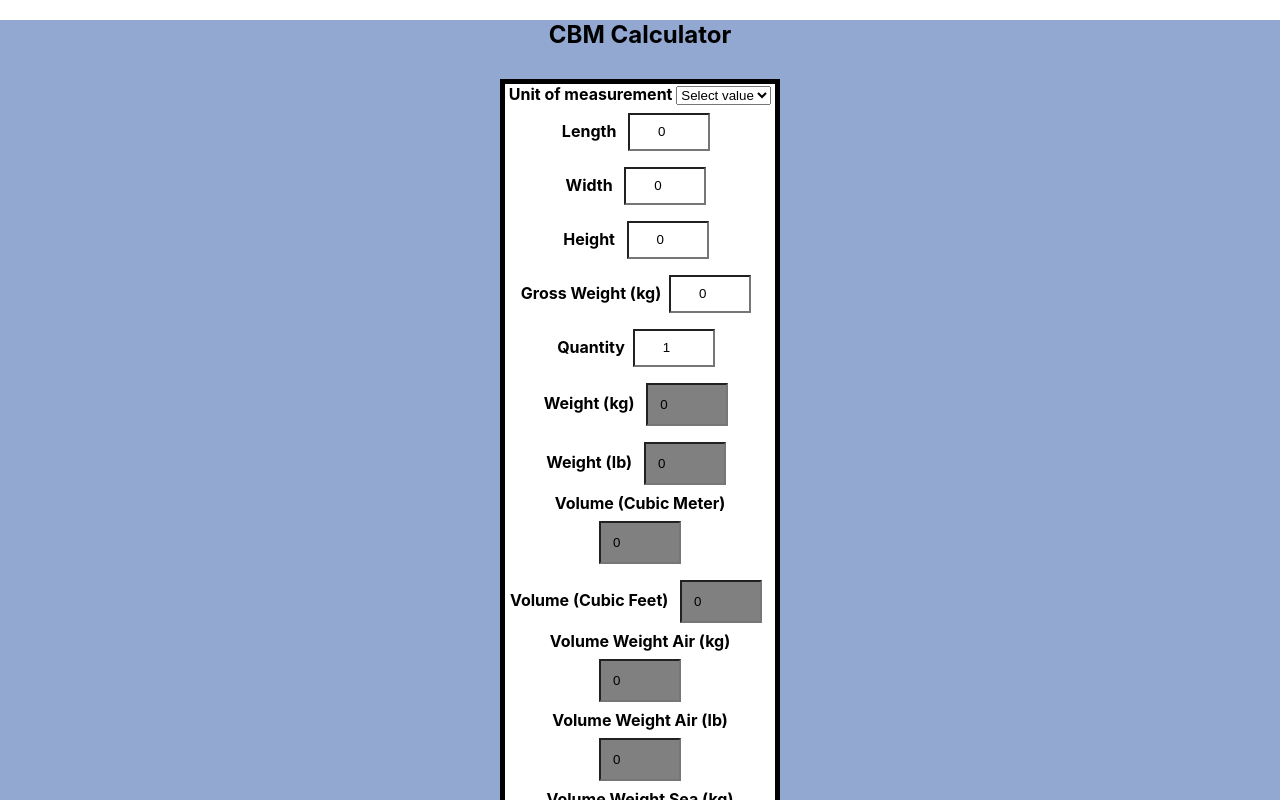
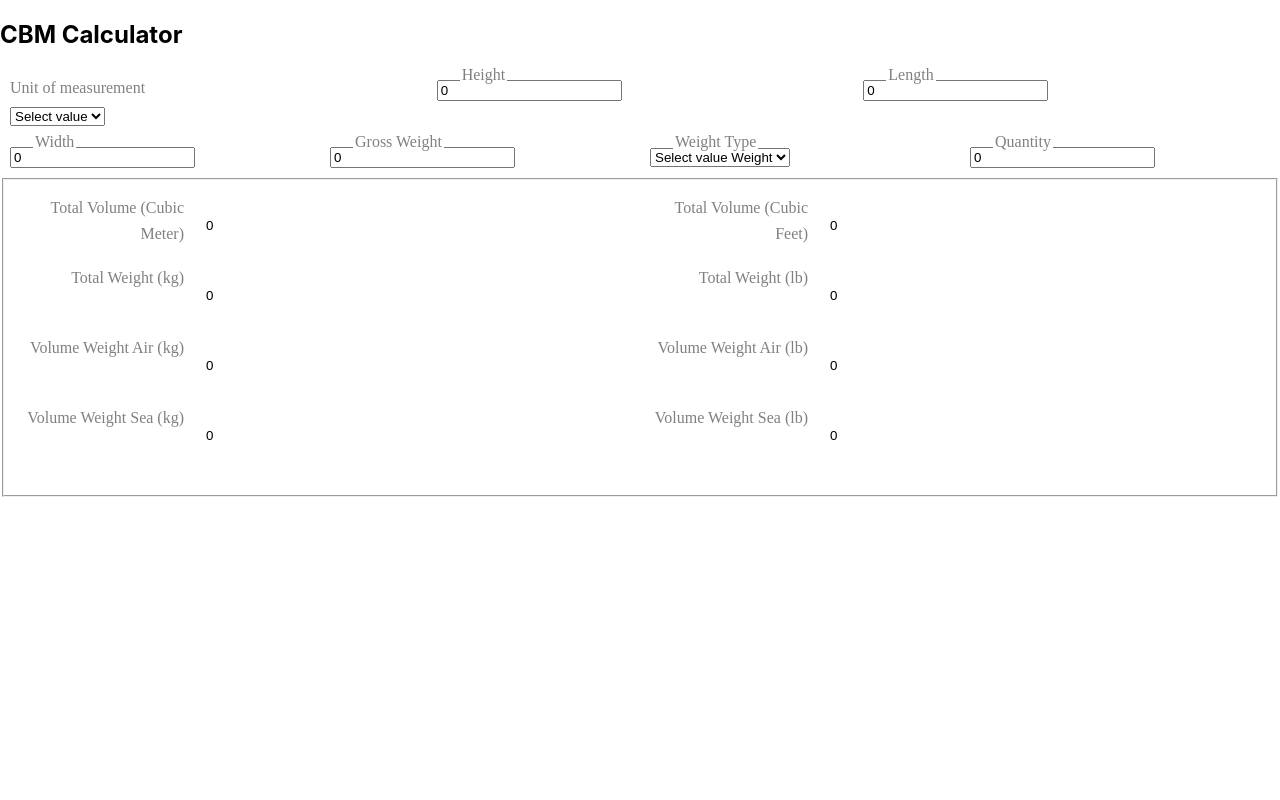
Before and after one commit to Sparsh0212/CBM-Calculator, a React (Create React App) app: page / in a window 1280 px wide. Shown: the top 800 px of the page. Built offline with nearby package versions, Linux system fonts and the light colour scheme.

Commit message:
Added weight dropdown and modifications in css

```diff
--- a/src/App.css
+++ b/src/App.css
@@ -1,38 +1,44 @@
-.App {
-  text-align: center;
+
+.textOnInput {
+  position: relative;
+}
+.textOnInput label {
+  position: absolute;
+  top: -15px;
+  left: 23px;
+  padding: 2px;
+  z-index: 1;
+}
+.textOnInput label:after {
+  content: " ";
+  background-color: #fff;
+  width: 100%;
+  height: 10px;
+  position: absolute;
+  left: 0;
+  bottom: 0;
+  z-index: -1;
+}
+label {
+  color: grey;
+  font-family: Times New Roman;
+  font-weight: 500;
+  display: flex;
+  margin-bottom: .5rem;
+}
+.form-control {
+  box-shadow: none !important;
+
 }
 
-.App-logo {
-  height: 40vmin;
-  pointer-events: none;
+.row {
+  display: flex;
 }
 
-@media (prefers-reduced-motion: no-preference) {
-  .App-logo {
-    animation: App-logo-spin infinite 20s linear;
-  }
+/* Create two equal columns that sits next to each other */
+.column {
+  flex: 50%;
+  padding: 10px;
+
+
 }
-
-.App-header {
-  background-color: #282c34;
-  min-height: 100vh;
-  display: flex;
-  flex-direction: column;
-  align-items: center;
-  justify-content: center;
-  font-size: calc(10px + 2vmin);
-  color: white;
-}
-
-.App-link {
-  color: #61dafb;
-}
-
-@keyframes App-logo-spin {
-  from {
-    transform: rotate(0deg);
-  }
-  to {
-    transform: rotate(360deg);
-  }
-}
--- a/src/App.js
+++ b/src/App.js
@@ -19,22 +19,31 @@ function App() {
   const [height, setHeight] = useState(0);
   const [cubicVolume, setCubicVolume] = useState(length * width * height);
   const [OptionValue, setOptionValue] = useState("");
-  const [quantity, setQuantity] = useState(1);
+  const [quantity, setQuantity] = useState(0);
   const [cubicFeet, setCubicFeet] = useState(0);
   const [volumeWeightAirKG, setVolumeWeightAirKG] = useState(0);
   const [volumeWeightAirLB, setVolumeWeightAirLB] = useState(0);
   const [volumeWeightSeaKG, setVolumeWeightSeaKG] = useState(0);
   const [volumeWeightSeaLB, setVolumeWeightSeaLB] = useState(0);
-  // const [radio, setRadio] = useState("");
   const [grossWeightValue, setGrossWeightValue] = useState(0);
   const [weightKG, setWeightKG] = useState(0);
   const [weightLB, setWeightLB] = useState(0);
+  const [weightType, setWeightType] = useState("");
 
   const handleSelectionMeasurement = (e) => {
     reset();
     console.log(e.target.value);
     var a = e.target.value;
-    setOptionValue(a);
+    setOptionValue(a);      //have to reset the quantity in order to calculate the weight
+
+
+  }
+
+  const handleSelectionWeight = (e) => {
+    setQuantity(0);
+    console.log(e.target.value);
+    var a = e.target.value;
+    setWeightType(a);
 
 
 
@@ -45,7 +54,7 @@ function App() {
     setLength(0);
     setWidth(0);
     setCubicVolume(0);
-    setQuantity(1);
+    setQuantity(0);
     setOptionValue("");
     setWeightKG(0);
     setWeightLB(0);
@@ -63,30 +72,30 @@ function App() {
     backgroundColor: 'white'
   }
 
-  const headerStyle = {
-    backgroundColor: '#92a8d1'
+
+
+  const labelStyle = {
+    fontWeight: 'normal',
+    color: 'grey',
+    fontFamily: "Times New Roman",
+    display: 'flex',
+    flexDirection: 'row',
+    justifyContent: 'flex-end',
+    textAlign: 'right',
+    width: '400px',
+    lineHeight: '26px',
+    marginBottom: '10px'
   }
 
-  const labelStyle = {
-    fontWeight: 'bolder'
-  }
-
-  const borderStyle = {
-    border: '5px solid black',
-    align: 'center',
-    marginTop: '30px',
-    marginLeft: '500px',
-    marginRight: '500px',
-    marginBottom: '50px',
-    backgroundColor: 'white'
-  }
 
   const readInputStyle = {
-    backgroundColor: 'grey',
+    border: 'none',
     width: '20%',
-    height: '10%',
     padding: '12px',
     margin: '8px',
+    height: '20px',
+    flex: '0 0 200px',
+    marginLeft: '10px'
 
   }
 
@@ -102,8 +111,16 @@ function App() {
       setVolumeWeightAirKG((quantity * vol * convertCentimeter) / 6000);
       setVolumeWeightAirLB(((quantity * vol * convertCentimeter) / 6000) * 2.205);
       setVolumeWeightSeaKG((quantity * vol * convertCentimeter) / 1000);
+      if (weightType === "kg") {
         setWeightKG(quantity * grossWeightValue);
         setWeightLB(quantity * grossWeightValue * 2.205);
+
+      }
+      if (weightType === "lb") {
+        setWeightKG(quantity * grossWeightValue * 0.453);
+        setWeightLB(quantity * grossWeightValue);
+
+      }
 
     }
     if (OptionValue === "centi") {
@@ -117,11 +134,20 @@ function App() {
       setVolumeWeightAirLB(((quantity * vol) / 6000) * 2.205);
       setVolumeWeightSeaKG((quantity * vol) / 1000);
       setVolumeWeightSeaLB(((quantity * vol) / 1000) * 2.205);
+      if (weightType === "kg") {
         setWeightKG(quantity * grossWeightValue);
         setWeightLB(quantity * grossWeightValue * 2.205);
 
       }
+      if (weightType === "lb") {
+        setWeightKG(quantity * grossWeightValue * 0.453);
+        setWeightLB(quantity * grossWeightValue);
+
+      }
+    }
     if (OptionValue === "meter") {
+      console.log("Option Value selected is " + OptionValue);
+
       let vol = length * width * height;
       let convertCentimeter = 100 * 100 * 100;
       let convertFeet = 3.281 * 3.281 * 3.281;
@@ -132,8 +158,18 @@ function App() {
       setVolumeWeightAirLB(((quantity * vol * convertCentimeter) / 6000) * 2.205);
       setVolumeWeightSeaKG((quantity * vol * convertCentimeter) / 1000);
       setVolumeWeightSeaLB(((quantity * vol * convertCentimeter) / 1000) * 2.205);
+      if (weightType === "kg") {
         setWeightKG(quantity * grossWeightValue);
         setWeightLB(quantity * grossWeightValue * 2.205);
+
+      }
+      if (weightType === "lb") {
+        setWeightKG(quantity * grossWeightValue * 0.453);
+        setWeightLB(quantity * grossWeightValue);
+
+      }
+
+
 
 
     }
@@ -149,8 +185,17 @@ function App() {
       setVolumeWeightAirLB(((quantity * vol * convertCentimeter) / 6000) * 2.205);
       setVolumeWeightSeaKG((quantity * vol * convertCentimeter) / 1000);
       setVolumeWeightSeaLB(((quantity * vol * convertCentimeter) / 1000) * 2.205);
+
+      if (weightType === "kg") {
         setWeightKG(quantity * grossWeightValue);
         setWeightLB(quantity * grossWeightValue * 2.205);
+
+      }
+      if (weightType === "lb") {
+        setWeightKG(quantity * grossWeightValue * 0.453);
+        setWeightLB(quantity * grossWeightValue);
+
+      }
 
 
     }
@@ -165,8 +210,17 @@ function App() {
       setVolumeWeightAirLB(((quantity * vol * convertCentimeter) / 6000) * 2.205);
       setVolumeWeightSeaKG((quantity * vol * convertCentimeter) / 1000);
       setVolumeWeightSeaLB(((quantity * vol * convertCentimeter) / 1000) * 2.205);
+
+      if (weightType === "kg") {
         setWeightKG(quantity * grossWeightValue);
         setWeightLB(quantity * grossWeightValue * 2.205);
+
+      }
+      if (weightType === "lb") {
+        setWeightKG(quantity * grossWeightValue * 0.453);
+        setWeightLB(quantity * grossWeightValue);
+
+      }
 
 
     }
@@ -182,37 +236,32 @@ function App() {
       setVolumeWeightAirLB(((quantity * vol * convertCentimeter) / 6000) * 2.205);
       setVolumeWeightSeaKG((quantity * vol * convertCentimeter) / 1000);
       setVolumeWeightSeaLB(((quantity * vol * convertCentimeter) / 1000) * 2.205);
+      if (weightType === "kg") {
         setWeightKG(quantity * grossWeightValue);
         setWeightLB(quantity * grossWeightValue * 2.205);
+
+      }
+      if (weightType === "lb") {
+        setWeightKG(quantity * grossWeightValue * 0.453);
+        setWeightLB(quantity * grossWeightValue);
+
+      }
 
     }
 
   }
 
 
-  const measurementOptions = [
-    {
-      value : "centi",
-      label : "cm"
-    },
-    {
-      value : "mili",
-      label : "mm"
-    },
-    {
-      value : "meter",
-      label : "meter"
-    }
-  ];
 
   return (
     <div className="App">
-      <div style={headerStyle}>
+
       <h2>CBM Calculator</h2>
 
 
-        <div style={borderStyle} >
-          <label style={labelStyle} >Unit of measurement  </label>
+      <div className="row">
+        <div className="column">
+          <label  >Unit of measurement </label>
           <select value={OptionValue} onChange={e => { handleSelectionMeasurement(e); calculate() }} >
             <option value="" disabled>Select value</option>
 
@@ -224,59 +273,86 @@ function App() {
             <option value="yard">yard</option>
           </select>
 
+        </div>
+        <div className="column">
+          <div className="textOnInput">
+            <label>Height </label>
+            <input type="number" className="form-control" value={height} onChange={e => { setHeight(+e.target.value); calculate() }} onKeyUp={() => calculate()} />
+
+          </div>
+        </div>
+        <div className="column">
+          <div className="textOnInput">
+            <label>Length</label>
+            <input type="number" className="form-control" value={length} onChange={e => { setLength(+e.target.value); calculate() }} onKeyUp={() => calculate()} />
+
+          </div>
+        </div>
+
+      </div>
+
+      <div className="row">
+        <div className="column">
+          <div className="textOnInput">
+            <label >Width</label>
+            <input type="number" className="form-control" value={width} onChange={e => { setWidth(+e.target.value); calculate() }} onKeyUp={() => calculate()} />
             <br />
-          <label style={labelStyle}>Length </label>
-          <input type="number" style={styling} value={length} onChange={e => {setLength(+e.target.value); calculate()}} onKeyUp={() => calculate()} />
-          <br />
-          <label style={labelStyle}>Width </label>
-          <input type="number" style={styling} value={width} onChange={e => {setWidth(+e.target.value); calculate()}} onKeyUp={() => calculate()} />
-          <br />
-          <label style={labelStyle}>Height </label>
-          <input type="number" style={styling} value={height} onChange={e => {setHeight(+e.target.value); calculate()}} onKeyUp={() => calculate()} />
-          <br />
-          <label style={labelStyle}>Gross Weight (kg)</label>
-          <input type="number" style={styling} value={grossWeightValue} onChange={e => {setGrossWeightValue(+e.target.value); calculate()}} onKeyUp={() => calculate()} />
-          <br />
+          </div>
 
 
-          <label style={labelStyle}>Quantity</label>
-          <input type="number" style={styling} value={quantity} onChange={e => {setQuantity(+e.target.value); calculate()}} onKeyUp={() => calculate()} />
-          <br />
+        </div>
+        <div className="column">
+          <div className="textOnInput">
+            <label >Gross Weight</label>
+            <input type="number" className="form-control" value={grossWeightValue} onChange={e => { setGrossWeightValue(+e.target.value); calculate() }} onKeyUp={() => calculate()} />
 
-          <label style={labelStyle}> Weight (kg) </label>
-          <input type="number" style={readInputStyle} value={weightKG} readOnly={true} />
-          <br />
-
-          <label style={labelStyle}> Weight (lb) </label>
-          <input type="number" style={readInputStyle} value={weightLB} readOnly={true} />
-          <br />
-
-
-          <label style={labelStyle}> Volume (Cubic Meter) </label>
-          <input type="number" style={readInputStyle} value={cubicVolume} readOnly={true} />
-          <br />
-
-          <label style={labelStyle}> Volume (Cubic Feet) </label>
-          <input type="number" style={readInputStyle} value={cubicFeet} readOnly={true} />
-          <br />
-
-          <label style={labelStyle}> Volume Weight Air (kg) </label>
-          <input type="number" style={readInputStyle} value={volumeWeightAirKG} readOnly={true} />
-          <br>
-          </br>
-          <label style={labelStyle}> Volume Weight Air (lb) </label>
-          <input type="number" style={readInputStyle} value={volumeWeightAirLB} readOnly={true} />
-          <br />
-
-          <label style={labelStyle}> Volume Weight Sea (kg) </label>
-          <input type="number" style={readInputStyle} value={volumeWeightSeaKG} readOnly={true} />
-          <br />
-          <label style={labelStyle}> Volume Weight Sea (lb) </label>
-          <input type="number" style={readInputStyle} value={volumeWeightSeaLB} readOnly={true} />
-          <br />
-          <p style={labelStyle}>Note - Fields with white background color are input fields(Editable) and fields with grey background color are output fields (non-Editable)</p>
           </div>
         </div>
+        <div className="column">
+          <div className="textOnInput">
+            <label>Weight Type</label>
+            <select value={weightType} onChange={e => { handleSelectionWeight(e); calculate() }} >
+              <option value="" disabled>Select value Weight</option>
+
+              <option value="kg">kg</option>
+              <option value="lb">lb</option>
+
+            </select>
+
+          </div>
+        </div>
+        <div className="column">
+          <div className="textOnInput">
+            <label>Quantity </label>
+            <input type="number" class="form-control" value={quantity} onChange={e => { setQuantity(+e.target.value); calculate() }} onKeyUp={() => calculate()} />
+
+          </div>
+        </div>
+      </div>
+      <fieldset>
+        <div className="row">
+          <div className="column">
+            <label style={labelStyle}>Total Volume (Cubic Meter)  <input type="number" style={readInputStyle} value={cubicVolume} readOnly={true} />
+            </label>
+            <label style={labelStyle}>Total Weight (kg)  <input type="number" style={readInputStyle} value={weightKG} readOnly={true} />
+            </label>
+            <label style={labelStyle}> Volume Weight Air (kg) <input type="number" style={readInputStyle} value={volumeWeightAirKG} readOnly={true} />
+            </label>
+            <label style={labelStyle}> Volume Weight Sea (kg) <input type="number" style={readInputStyle} value={volumeWeightSeaKG} readOnly={true} />
+            </label>
+          </div>
+          <div className="column">
+            <label style={labelStyle}>Total Volume (Cubic Feet)  <input type="number" style={readInputStyle} value={cubicFeet} readOnly={true} />
+            </label>
+            <label style={labelStyle}>Total Weight (lb) <input type="number" style={readInputStyle} value={weightLB} readOnly={true} />
+            </label>
+            <label style={labelStyle}> Volume Weight Air (lb) <input type="number" style={readInputStyle} value={volumeWeightAirLB} readOnly={true} />
+            </label>
+            <label style={labelStyle}> Volume Weight Sea (lb) <input type="number" style={readInputStyle} value={volumeWeightSeaLB} readOnly={true} />
+            </label>
+          </div>
+        </div>
+      </fieldset>
     </div>
   );
 }
```
Lines whose indentation alone changed are shown as unchanged.
